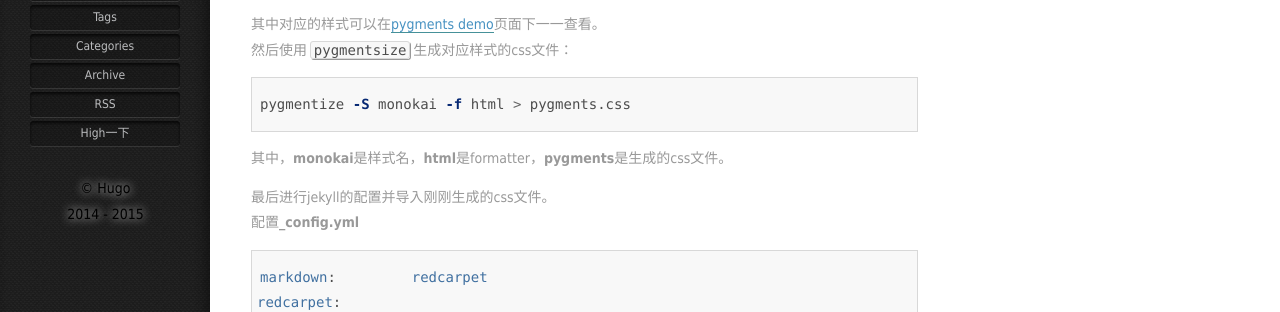
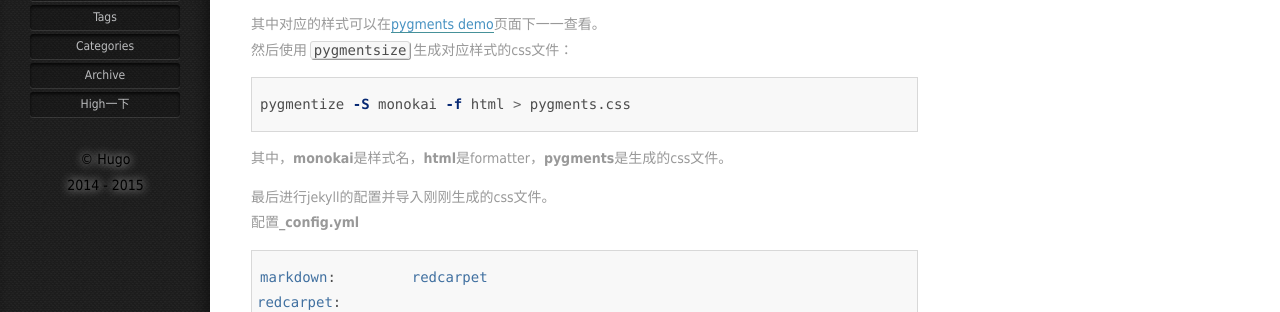
Before and after one commit to HugoWen/HugoWen.github.io_jekyll_bak, a Jekyll site: the page built from index.html, in a window 1280 px wide. Shown: the part 518-830 px from the top of the page. Built offline with Jekyll 4.4.1, drawn with Linux system fonts in a browser that asks for light colours; Markdown is read by kramdown in place of the engine named in the settings; the list of posts is cut into pages by our own code; comment, search, counter and statistics services are not loaded.

Commit message:
comment rss

```diff
--- a/_layouts/henter-diandian.html
+++ b/_layouts/henter-diandian.html
@@ -54,7 +54,7 @@
                 <li><a href="/tags.html">Tags</a></li>
                 <li><a href="/categories.html">Categories</a></li>
                 <li><a href="/archive.html">Archive</a></li>
-                <li><a href="/{{ site.feed }}">RSS</a></li>
+                <!--<li><a href="/{{ site.feed }}">RSS</a></li>-->
                 <li><a href="javascript:high()">High一下</a></li>
             </ul>
 
```
